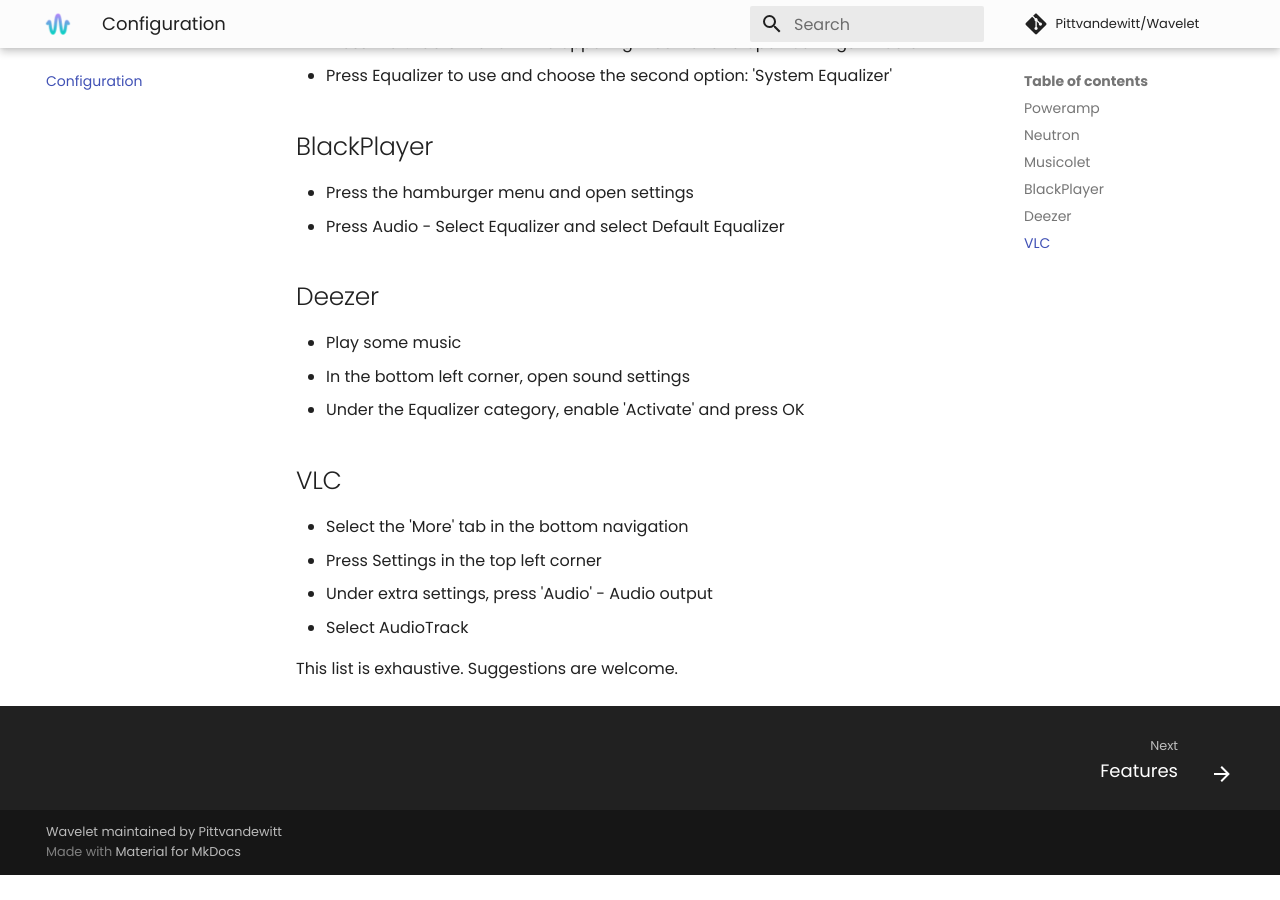
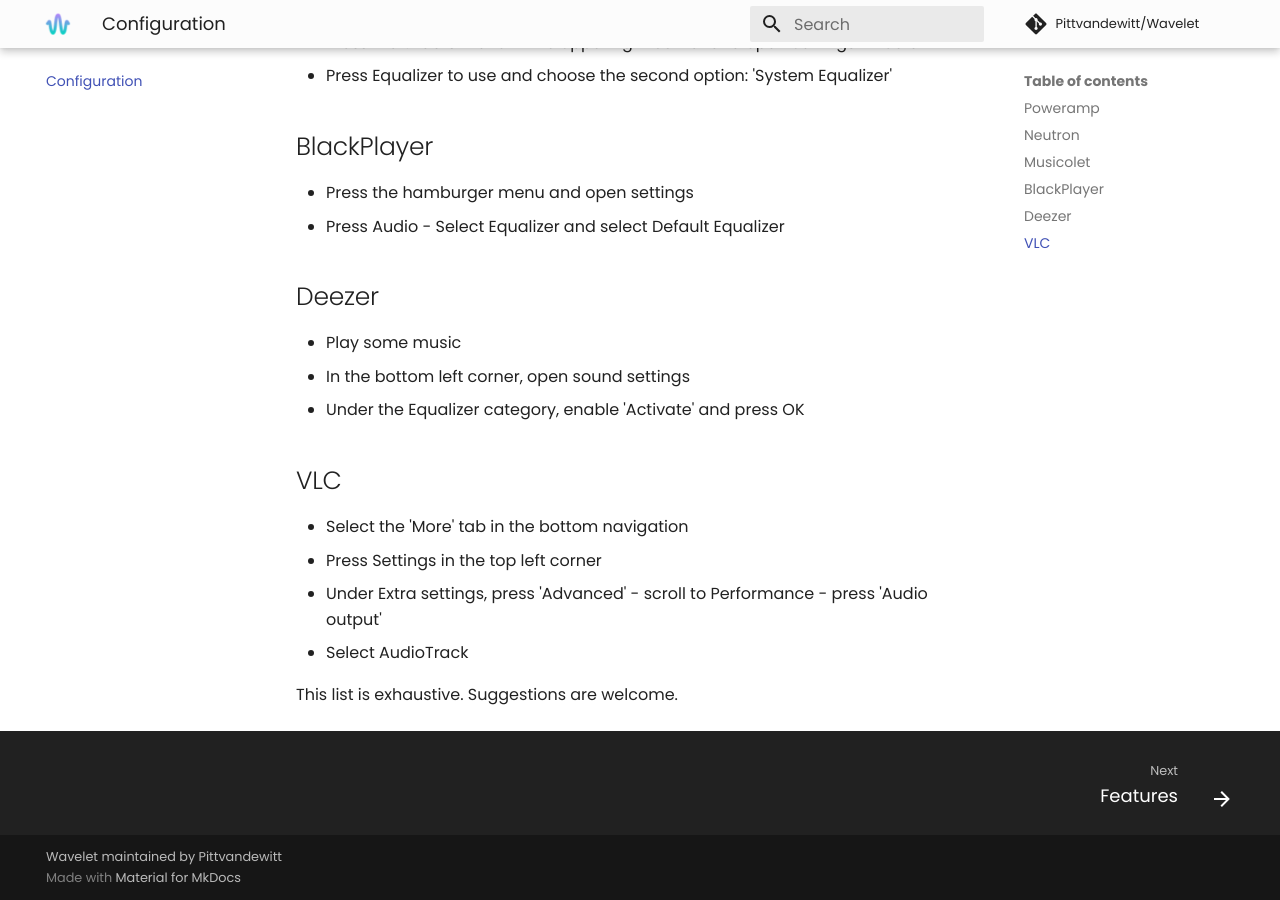
Before and after one commit to Pittvandewitt/Wavelet, an MkDocs documentation site: the page built from docs/Configuration.md, in a window 1280 px wide and 900 px high, scrolled down 675 px. Built offline with MkDocs 1.6.1 and Material for MkDocs 9.7.7, drawn with Linux system fonts in a browser that asks for light colours; comment, search, counter and statistics services are not loaded; before the commit the page ends 1550 px from its top, so only the background shows below that.

Commit message:
docs: vlc config update
Summary:
Updated the VLC configuration steps in configuration.md to line up with the settings layout in the current VLC app (v3.7.0).

Reason for the change:
VLC audio output setting has moved from Audio to Advanced. New

Change:
Replaced Step 3
- Under Extra settings, press 'Advanced' - scroll to Performance - press 'Audio output'

Notes:
Nothing was changed unless explicitly mentioned above.

```diff
--- a/docs/Configuration.md
+++ b/docs/Configuration.md
@@ -27,7 +27,7 @@
 ## VLC
 - Select the 'More' tab in the bottom navigation
 - Press Settings in the top left corner
-- Under extra settings, press 'Audio' - Audio output
+- Under Extra settings, press 'Advanced' - scroll to Performance - press 'Audio output'
 - Select AudioTrack
 
 This list is exhaustive. Suggestions are welcome.
```
